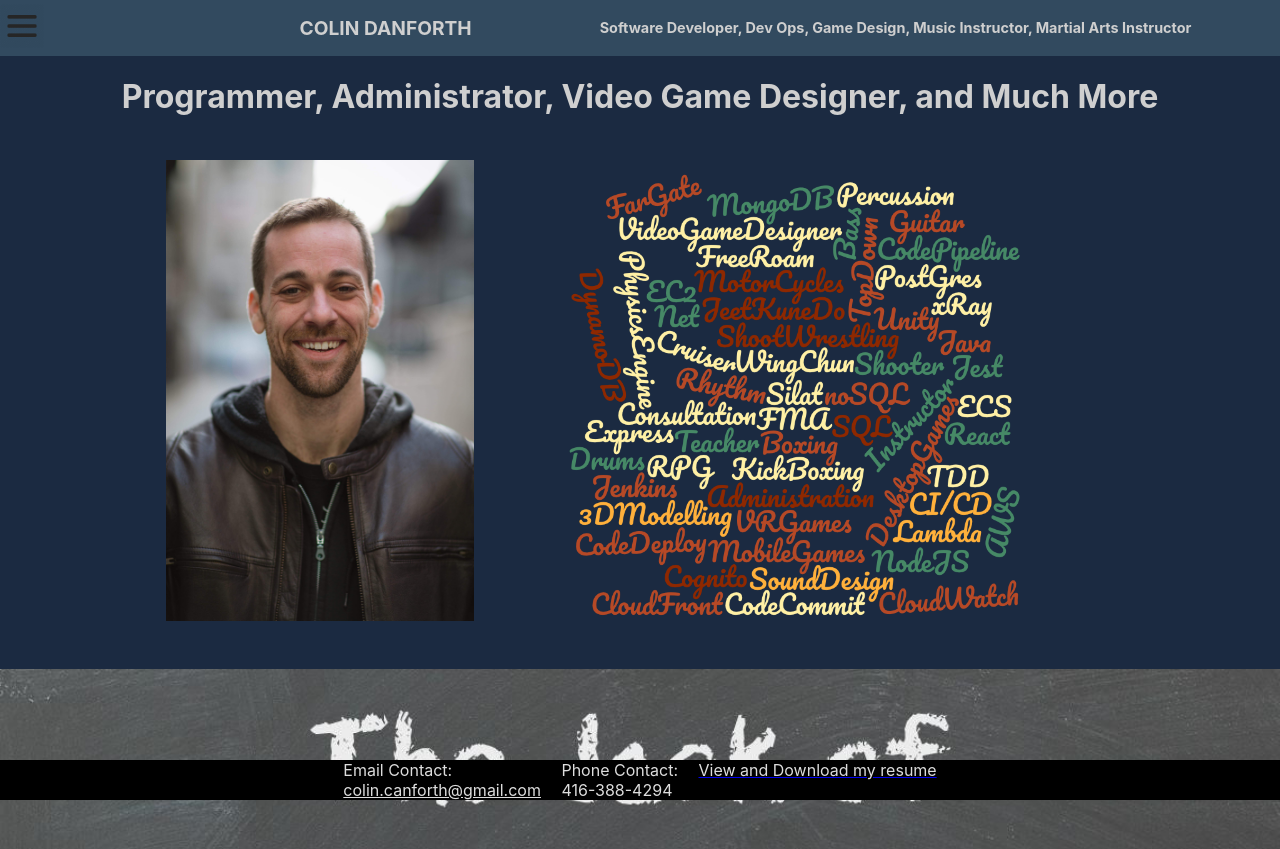
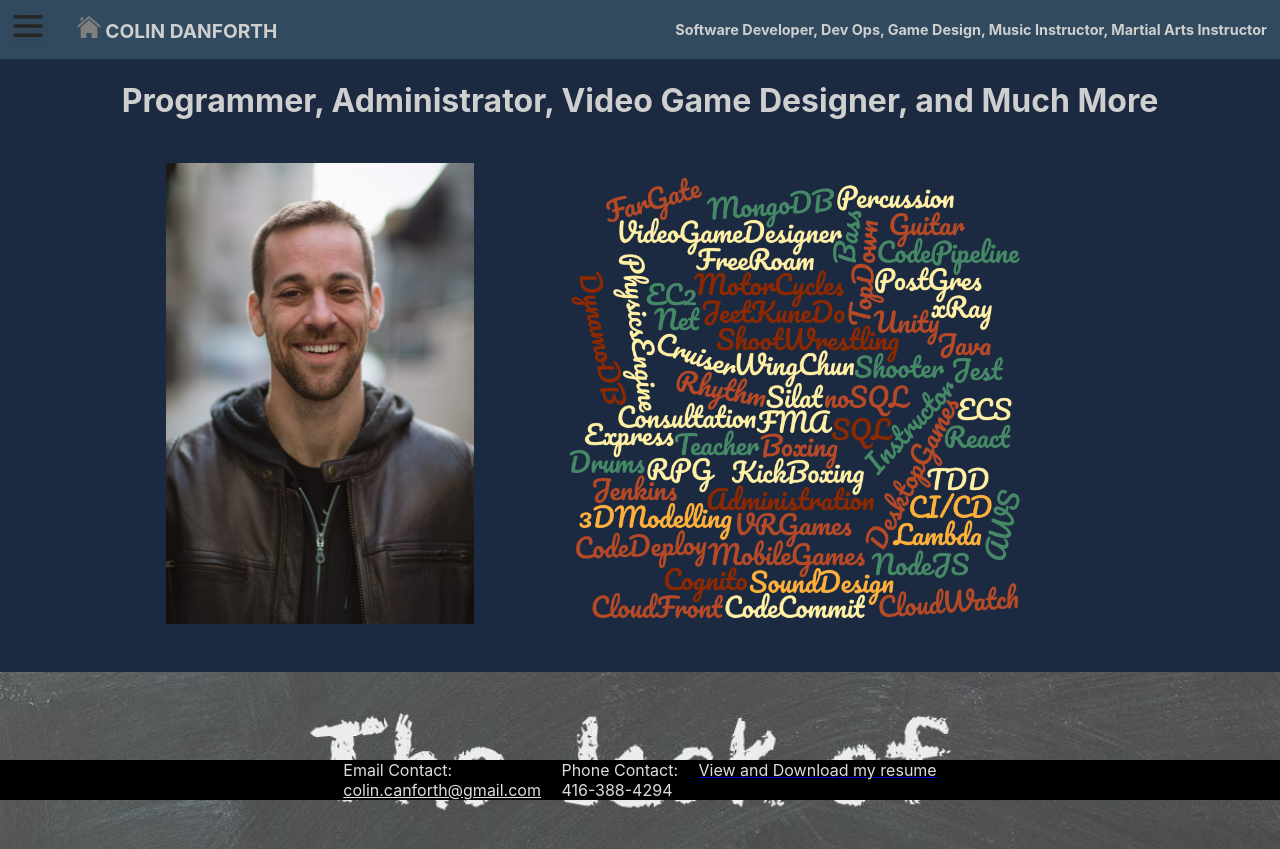
Before and after one commit to ColinDanforth/mywebresume, a React (Create React App) app: page / in a window 1280 px wide. Shown: the top 849 px of the page. Built offline with nearby package versions, Linux system fonts and the light colour scheme.

Commit message:
updated page to include home icon and re-adjust layout of menu bar

```diff
--- a/src/components/Header/Menu.js
+++ b/src/components/Header/Menu.js
@@ -6,6 +6,7 @@ const rootDiv = {
   flexDirection: 'column',
   alignItems: 'center',
   justifyContent: 'space-around',
+  marginBottom: '20%',
 }
 
 const link = {
@@ -26,11 +27,15 @@ class Menu extends React.Component{
         },
         {
           href:'/resume',
-          text: 'Resume'
+          text: 'Video Game Design'
         },
         {
           href:'/resume',
-          text: 'Resume'
+          text: 'Music, My Band, and Music Instruction'
+        },
+        {
+          href:'/resume',
+          text: 'My Motorcycle and Recommendations'
         },
         {
           href:'/',
--- a/src/components/Header/StylizedHeader.js
+++ b/src/components/Header/StylizedHeader.js
@@ -2,6 +2,7 @@ import React from 'react'
 import PropTypes from 'prop-types'
 import menuIcon from '../../images/menuIcon.png'
 import ReactResizeDetector from 'react-resize-detector'
+import homeIcon from '../../images/homeIcon.png'
 import Menu from "./Menu"
 
 const menuBar = {
@@ -34,11 +35,13 @@ const firstRow ={
   display: 'flex',
   flexDirection: 'row',
   alignItems: 'center',
-  justifyContent: 'flex-start',
+  justifyContent: 'center',
 }
 
 const menuIconAStyle={
-  marginRight: '20%',
+  position: 'fixed',
+  top: '0.5%',
+  left: '0.5%',
   maxWidth: '3.4%',
   width: 'auto',
   height: 'auto',
@@ -50,6 +53,11 @@ const menuIconStyle = {
   height: 'auto',
 }
 
+const phantomDivForMenuIcon = {
+  width: '5%',
+  height: 'auto',
+}
+
 const h2Style={
   color: '#CFCFCF',
   marginRight: '10%',
@@ -58,9 +66,16 @@ const h2Style={
   fontSize: '0.8em',
 }
 
+const homeIconStyle ={
+  maxWidth: '5%',
+  width: 'auto',
+  height: 'auto',
+  marginRight: '1%',
+}
+
 const h3Style={
+  whiteSpace: 'nowrap',
   fontSize: '0.9em',
-  // marginRight: '2%',
   textAlign: 'left',
   color: '#CFCFCF',
 }
@@ -103,11 +118,15 @@ class StylizedHeader extends React.Component{
             <span style={menuIconAStyle} onClick={this.openMenu}>
               <img style={menuIconStyle} src={menuIcon} alt=""/>
             </span>
+            <div style={phantomDivForMenuIcon}/>
             <a
               style={h2Style}
               href='/'
             >
-              <h2>COLIN DANFORTH</h2>
+              <h2>
+                <img style={homeIconStyle} src={homeIcon} alt='homeIcon'/>
+                COLIN DANFORTH
+              </h2>
             </a>
             <h3 style={h3Style}>Software Developer, Dev Ops, Game Design, Music Instructor, Martial Arts Instructor</h3>
           </div>
```
Also changed, not shown: src/images/homeIcon.png (added).
